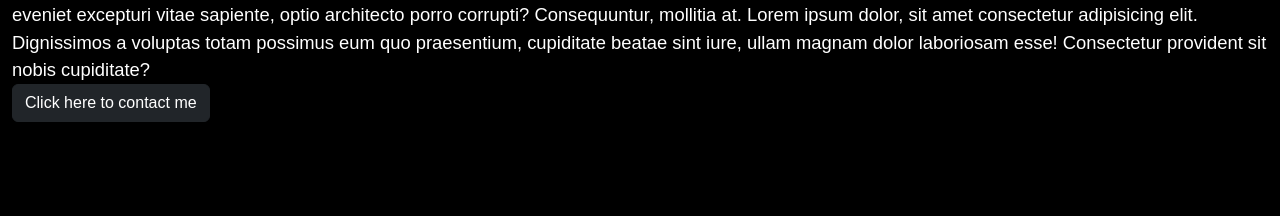
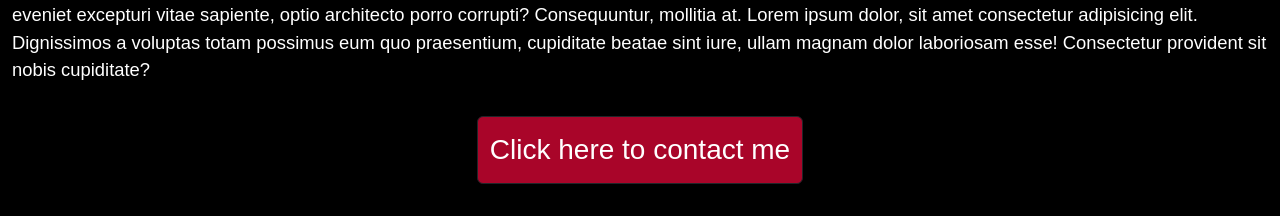
Before and after one commit to Jay-MM/artist-portfolio, a plain HTML site: page index.html in a window 1280 px wide. Shown: the part 1801-2017 px from the top of the page. Before the commit the page ends 1939 px from the top, so only its background shows below. Drawn offline with nearby package versions, Linux system fonts and the light colour scheme.

Commit message:
styles a, and contact elements

```diff
--- a/dev/style.css
+++ b/dev/style.css
@@ -384,6 +384,29 @@ p {
   line-height: 1.75;
 }
 
+a:hover {
+  color:var(--electricBlue) !important;
+  background-color: rgba(0, 0, 0, 0.559);
+  text-decoration: underline;
+}
+#contact {
+  display: flex;
+  justify-content: center;
+  margin: 2rem 0 2rem;
+}
+#contact button {
+  font-size: 1.75rem;
+  padding:.75rem;
+  color:var(--white) !important;
+  background-color: var(--sangre);
+  text-decoration: none
+}
+
+#contact button:hover {
+  font-weight: bolder;
+  background-color: rgb(255, 0, 55);
+  text-decoration:underline
+}
 /* sets hero in a relative position to the other elements, ensures the hero is above */
 .hero {
   position: relative;
```
